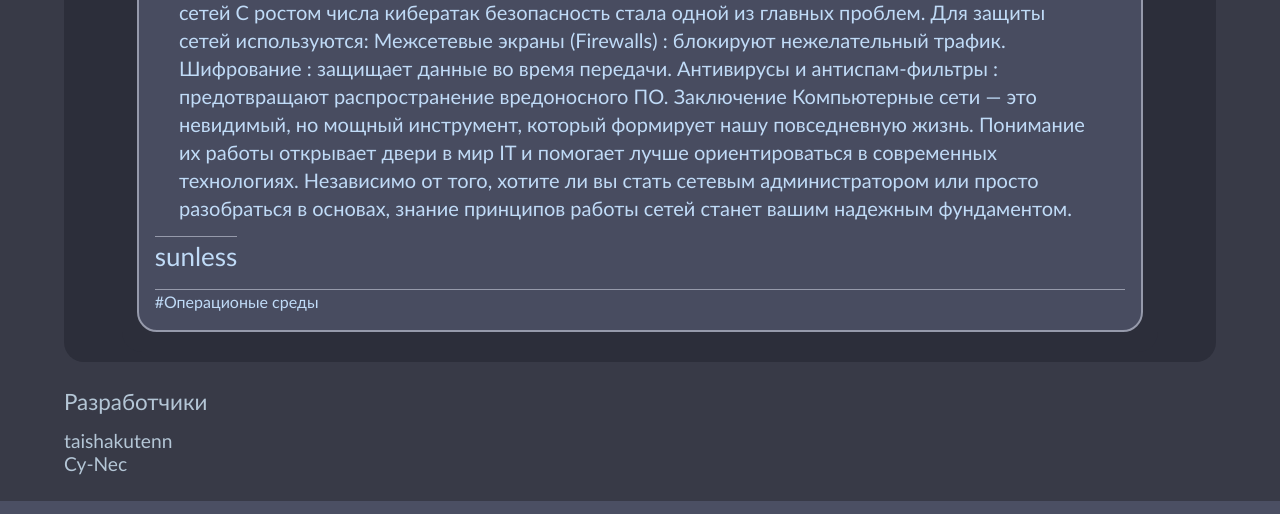
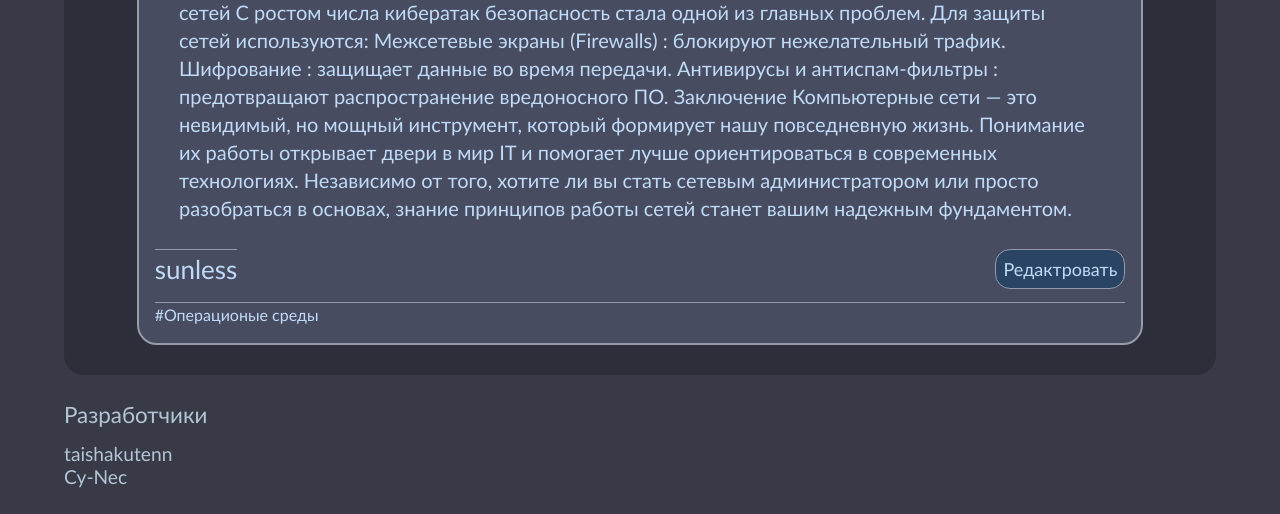
Before and after one commit to taishakutenn/OGTIwi, a Flask app: page /article/1 in a window 1280 px wide. Shown: the part 811-1325 px from the top of the page. Run offline with Flask 3, Linux system fonts and the light colour scheme; data comes from the database, SQL or seed files in the repository.

Commit message:
add change article btn

```diff
--- a/static/css/base.css
+++ b/static/css/base.css
@@ -409,6 +409,23 @@ div.article-block.article-main .main-text {
   margin-left: 2.5%;
   margin-right: 2.5%;
 }
+.info div.author {
+  display: flex;
+  justify-content: space-between;
+  flex-direction: row;
+}
+.info div.author button {
+  border: var(--border-std);
+  border-radius: 15px;
+  padding: 7px;
+  background-color: var(--btn-clr);
+  font-size: 18px;
+  margin-top: 1.5%;
+}
+.info div.author button:hover {
+  background-color: var(--btn-clr-cyan);
+}
+
 
 
 
--- a/templates/article.html
+++ b/templates/article.html
@@ -9,11 +9,14 @@
           <span class="date">{{ article.created_date.strftime('%Y-%m-%d') }}</span>
         </div>
         <div class="main-text">{{ article.article_text | safe }}</div>
+
         <!-- Место для автора и тегов -->
         <div class="author">
           <h1>
             <a href="/account/{{ article.user.username }}">{{ article.user.username }}</a>
           </h1>
+
+          <button>Редактровать</button>
         </div>
         <div class="tags-list-footer">
           {% for tag in tags %}
```
